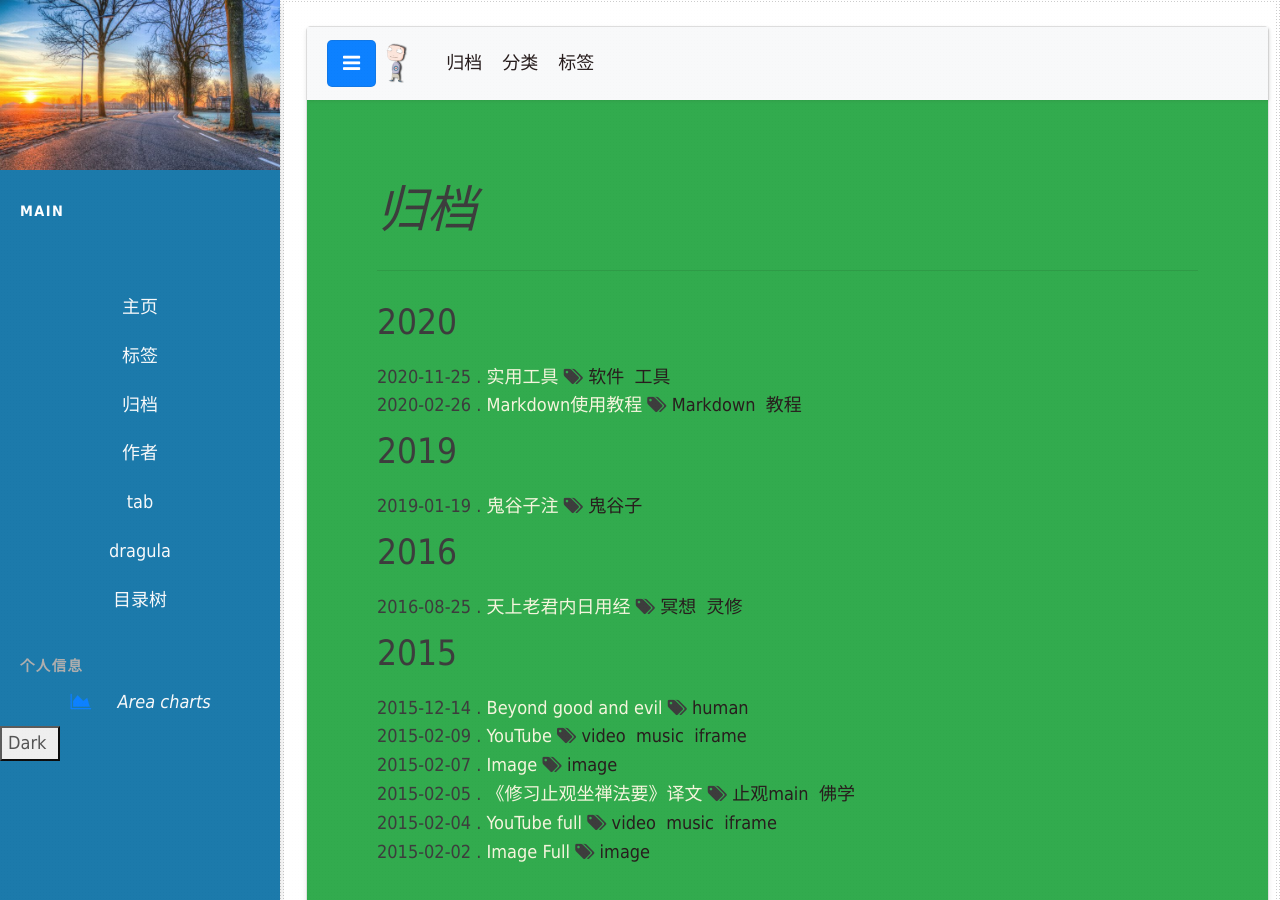
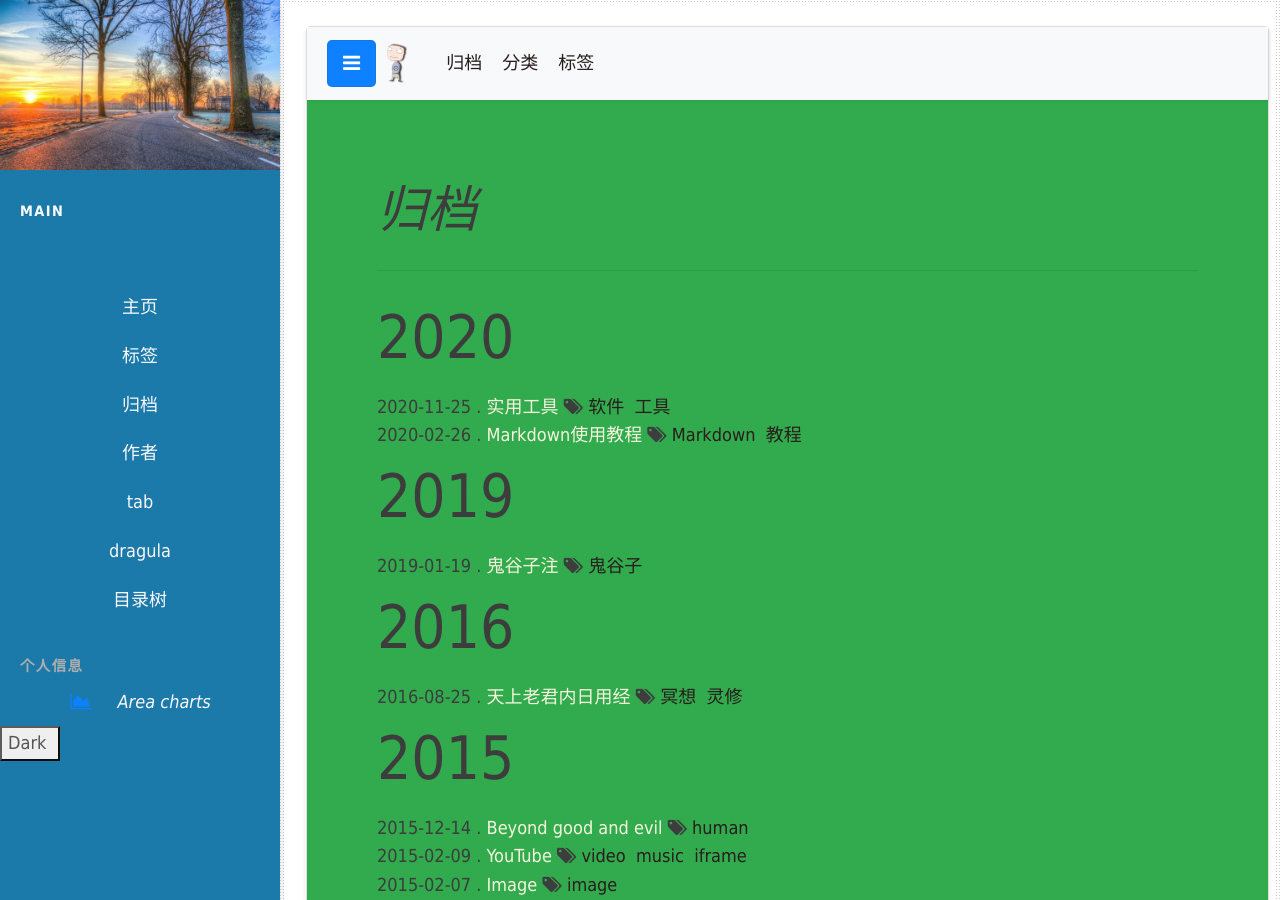
Before and after one commit to nengwuzhi/nengwuzhi.github.ioce, a Jekyll site: the page built from pages/tab.html, in a window 1280 px wide and 900 px high. Built offline with Jekyll 4.4.1, drawn with Linux system fonts in a browser that asks for light colours; nearby versions of some CDN libraries.

Commit message:
Update tab.html

```diff
--- a/pages/tab.html
+++ b/pages/tab.html
@@ -39,12 +39,12 @@
           {% for post in site.posts %}
 
             {% unless post.next %}
-              <h3 id="y{{ post.date | date: '%Y' }}">{{ post.date | date: '%Y' }}</h3>
+              <h2 id="y{{ post.date | date: '%Y' }}">{{ post.date | date: '%Y' }}</h2>
             {% else %}
               {% capture year %}{{ post.date | date: '%Y' }}{% endcapture %}
               {% capture nyear %}{{ post.next.date | date: '%Y' }}{% endcapture %}
               {% if year != nyear %}
-                <h3 id="y{{ post.date | date: '%Y' }}">{{ post.date | date: '%Y' }}</h3>
+                <h2 id="y{{ post.date | date: '%Y' }}">{{ post.date | date: '%Y' }}</h2>
               {% endif %}
             {% endunless %}
 
@@ -66,7 +66,7 @@
         <hr>
         <ul>
             {% for category in site.categories %}
-            <h3 id="{{category | first}}">{{category | first}}</h3>
+            <h2 id="{{category | first}}">{{category | first}}</h2>
                 {% for posts in category  %}
                     {% for post in posts %}
                         {% if post.url %}
@@ -97,7 +97,7 @@
 
         <ul>
         {% for tag in sortedtags %}
-          <h3 id="{{ tag }}">{{ tag }}</h3>
+          <h2 id="{{ tag }}">{{ tag }}</h2>
           {% for post in site.tags[tag] %}
             <li>
                 <time>
```
